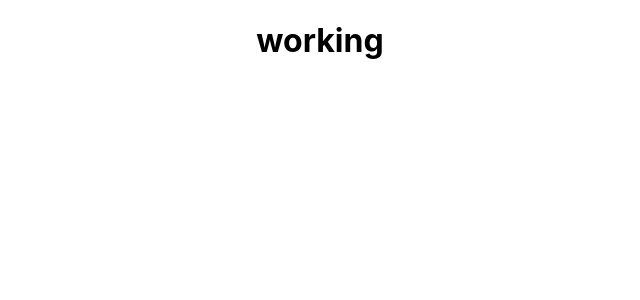
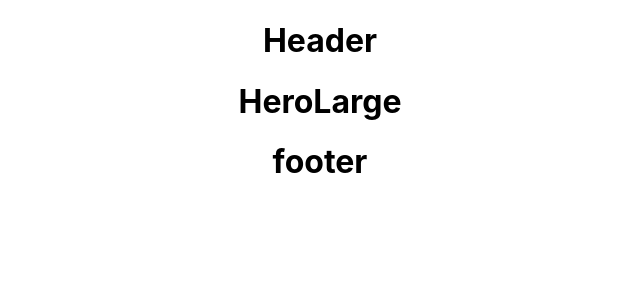
Before and after one commit to imcbee/Project_3_Valorant, a React (Create React App) app in the folder frontend/: page / in a window 1280 px wide. Shown: the top 300 px of the page, without its empty margins (320-960 px from the left). Built offline with nearby package versions, Linux system fonts and the light colour scheme.

Commit message:
built and tested components and routes

```diff
--- a/frontend/src/App.js
+++ b/frontend/src/App.js
@@ -1,10 +1,20 @@
 
 import './App.css';
+import {Routes, Route, Outlet} from 'react-router-dom'
+import HomePage from './pages/HomePage';
+
+
 
 function App() {
   return (
     <div className="App">
-      <h1>working</h1>
+
+      <Routes>
+        <Route path='/' element={<HomePage />} />
+
+      </Routes>
+
+
     </div>
   );
 }
--- /dev/null
+++ b/frontend/src/components/Footer.jsx
@@ -0,0 +1,7 @@
+export default function Footer() {
+    return (
+        <>
+            <h1>footer</h1>
+        </>
+    )
+}
--- /dev/null
+++ b/frontend/src/components/Header.jsx
@@ -0,0 +1,7 @@
+export default function Header() {
+    return (
+        <>
+            <h1>Header</h1>
+        </>
+    )
+}
--- /dev/null
+++ b/frontend/src/components/HeroLarge.jsx
@@ -0,0 +1,7 @@
+export default function HeroLarge() {
+    return (
+        <>
+            <h1>HeroLarge</h1>
+        </>
+    )
+}
--- /dev/null
+++ b/frontend/src/pages/HomePage.jsx
@@ -0,0 +1,14 @@
+import Header from "../components/Header"
+import HeroLarge from "../components/HeroLarge"
+import Footer from "../components/Footer"
+
+
+export default function HomePage() {
+    return (
+        <>
+            <Header />
+            <HeroLarge />
+            <Footer />
+        </>
+    )
+}
```
Also changed, not shown: frontend/src/pages/LoginPage.jsx (added), frontend/src/pages/PlayerPage.jsx (added), frontend/src/pages/RegisterPage.jsx (added).
